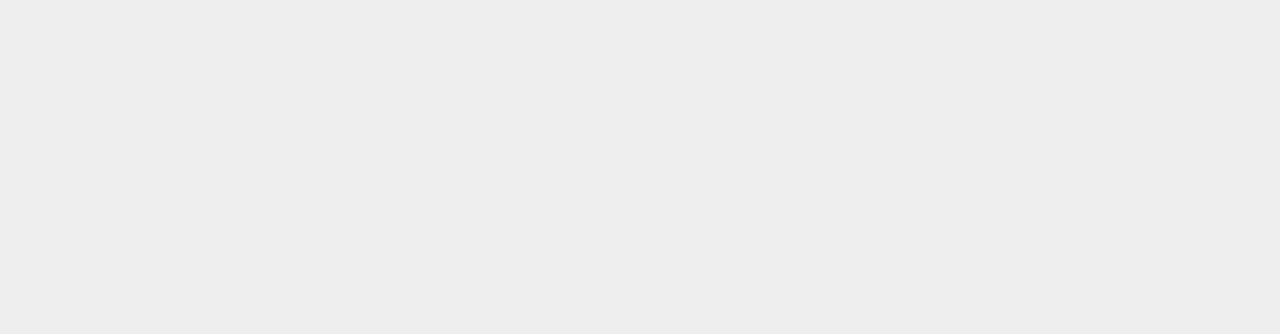
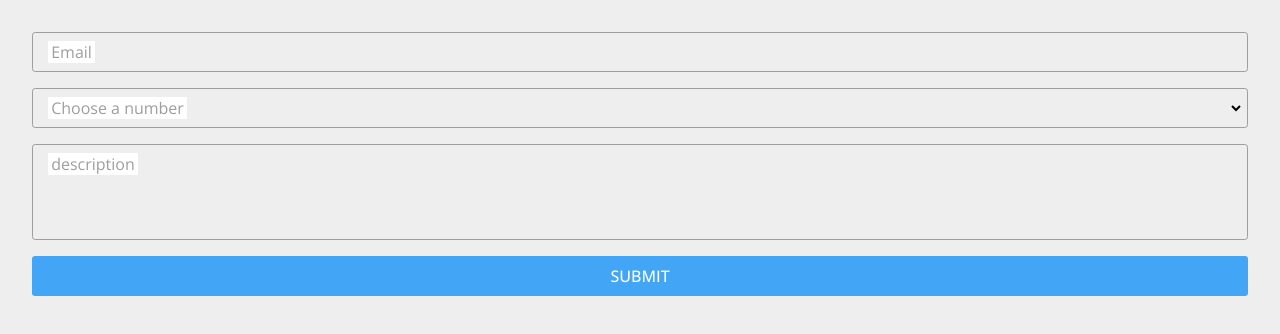
Before and after one commit to ubaidbadar/Teaching-React, a React (Create React App) app in the folder client/: page / in a window 1280 px wide. Shown: the top 334 px of the page. Built offline with nearby package versions, Linux system fonts and the light colour scheme.

Commit message:
designed the formfields

```diff
--- a/client/src/App.js
+++ b/client/src/App.js
@@ -1,8 +1,19 @@
+import Select from "./ui/Select/Select";
+import Textarea from "./ui/TextArea/Textarea";
+import TextField from "./ui/TextField/TextField";
+
 function App() {
   return (
-    <div>
-
-
+    <div className="p-5 d-grid gap-3">
+      <TextField type='email' label='Email' />
+      <Select label='Choose a number'>
+        <option>m</option>
+        <option>2</option>
+        <option>3</option>
+        <option>4</option>
+      </Select>
+      <Textarea label='description' rows={4}></Textarea>
+      <button className="btn-primary w-100">Submit</button>
     </div>
   )
 }
--- /dev/null
+++ b/client/src/hoc/withFormField/withFormField.jsx
@@ -0,0 +1,25 @@
+import { useState } from 'react';
+import './withFormField.scss';
+
+const withFormField = WrappedComponent => ({ label, onFocus, onBlur, ...props }) => {
+    const [className, setClass] = useState('');
+    const onFieldFocus = e => {
+        setClass('FormField-Focus')
+        onFocus && onFocus(e);
+    }
+    const onFieldBlur = e => {
+        console.log(e.target.value)
+        setClass(e.target.value === '' ? '' : 'FormField-Value');
+        onBlur && onBlur(e);
+    }
+    return (
+        <div className={`FormField-Root border d-flex ${className}`}>
+            <div className='position-relative z-index-1 w-100 d-flex'>
+                {label && <span className='FormField-Label position-absolute'>{label}</span>}
+                <WrappedComponent className='FormField btn-normal' onFocus={onFieldFocus} onBlur={onFieldBlur} {...props} />
+            </div>
+        </div>
+    )
+}
+
+export default withFormField;
--- /dev/null
+++ b/client/src/hoc/withFormField/withFormField.scss
@@ -0,0 +1,71 @@
+@import '../../scss/colors.scss';
+
+$transition: linear 0.1s all;
+
+.FormField-Root {
+    cursor: text;
+    color: $grey;
+    transition: $transition;
+    min-height: 2.5em;
+    padding: 0 1rem !important;
+    gap: 0.8rem;
+    border-radius: 0.2em;
+    >.btn-icon {
+        margin: 0 calc(-1rem + 0.15em);
+    }
+    &:not(.FormField-Focus) {
+        .FormField::placeholder {
+            visibility: hidden;
+            opacity: 0;
+        }
+    }
+}
+
+.FormField {
+    text-transform: initial !important;
+    letter-spacing: 0;
+    transition: $transition;
+    min-width: calc(100% + 2rem);
+    margin: 0 -1rem;
+    padding: 0.5rem 1rem !important;
+    resize: none;
+    &::placeholder {
+        transition: $transition;
+        opacity: 0.7;
+    }
+    option {
+        min-height: 200em !important;
+        padding: 2rem !important;
+    }
+}
+
+input, textarea {
+    &.FormField {
+        cursor: text !important;
+    }
+}
+select.FormField {
+    margin: 0 calc(-1rem - 0.27em);
+}
+
+
+.FormField-Label {
+    top: 0.58em;
+    background: $white;
+    padding: 0 0.2em;
+    border-radius: inherit;
+    transition: $transition;
+    // left: -0.2em;
+}
+
+.FormField-Focus {
+    color: $primary;
+}
+
+.FormField-Value, .FormField-Focus {
+    .FormField-Label {
+        top: -0.58em;
+        font-size: 0.75em;
+        font-weight: 500;
+    }
+}
--- a/client/src/scss/buttons.scss
+++ b/client/src/scss/buttons.scss
@@ -1,5 +1,21 @@
 $height: 2.5em;
 
+
+.border, .parent-border >a,
+.parent-border >button,
+.btn-border {
+    position: relative;
+    &::after {
+        content: '';
+        border: 0.1em solid;
+        position: absolute;
+        top: 0;
+        left: 0;
+        right: 0;
+        bottom: 0;
+        border-radius: inherit;
+    }
+}
 .btn-normal {
     background-color: transparent;
     padding: 0;
@@ -68,7 +84,7 @@ $height: 2.5em;
 
 
 .btn-blank {
-    padding: 0 1.25em;
+    padding: 0 0.85em;
     font-weight: 500;
     border-radius: 0.2em;
     height: $height;
@@ -96,18 +112,6 @@ $height: 2.5em;
     @extend .btn-normal, .btn-hover, .btn-blank;
 }
 
-.btn-border {
-    &::after {
-        content: '';
-        border: 0.1em solid;
-        position: absolute;
-        top: 0;
-        left: 0;
-        right: 0;
-        bottom: 0;
-        border-radius: inherit;
-    }
-}
 .btn-primary {
     background-color: $primary;
     color: $white;
--- /dev/null
+++ b/client/src/ui/Select/Select.jsx
@@ -0,0 +1,9 @@
+import withFormField from "../../hoc/withFormField/withFormField";
+
+const Select = ({children, ...props}) => (
+    <select {...props}>
+        {children}
+    </select>
+)
+
+export default withFormField(Select);
--- /dev/null
+++ b/client/src/ui/TextArea/Textarea.jsx
@@ -0,0 +1,6 @@
+import withFormField from "../../hoc/withFormField/withFormField";
+
+const Textarea = props => <textarea {...props}></textarea>
+
+
+export default withFormField(Textarea);
--- /dev/null
+++ b/client/src/ui/TextField/TextField.jsx
@@ -0,0 +1,5 @@
+import withFormField from "../../hoc/withFormField/withFormField"
+
+const TextField = props => <input {...props} />
+
+export default withFormField(TextField);
```
